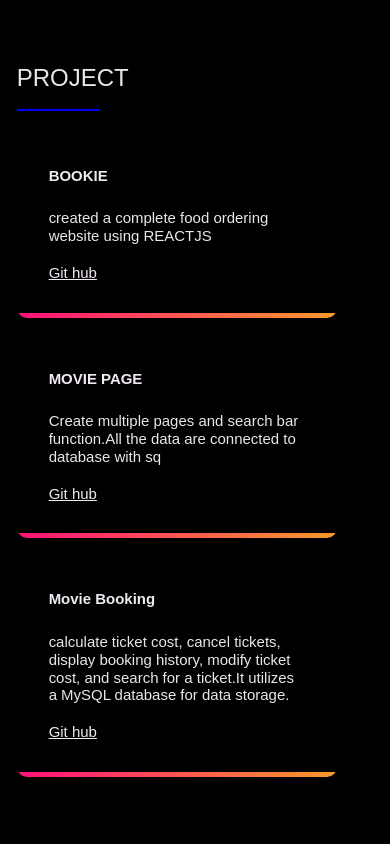
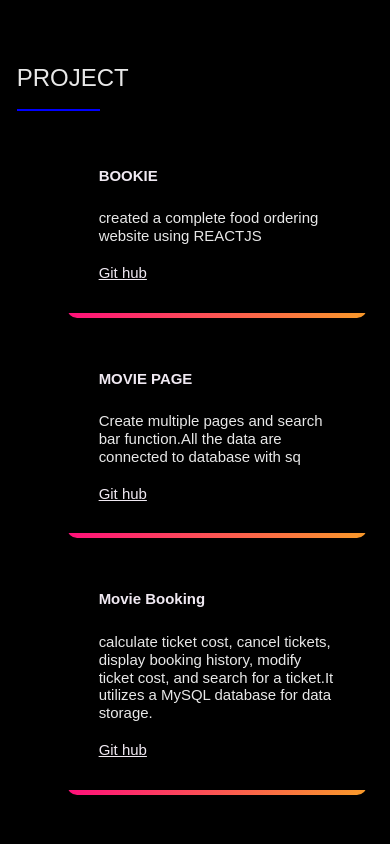
Before and after one commit to Rovind16/rovindportfolio, a plain HTML site: page rovind-portfolio/index.html in a window 390 px wide. Shown: the part 880-1724 px from the top of the page. Drawn offline with Linux system fonts and the light colour scheme; a web font is replaced by a local one.

Commit message:
Update index.css

```diff
--- a/rovind-portfolio/index.css
+++ b/rovind-portfolio/index.css
@@ -86,15 +86,42 @@
     grid-template-columns: 1fr 1fr;
     grid-gap: 150px;
   }
+
   @media(max-width: 1100px) {
     .crd1,.cd{
         display: grid;
         grid-template-columns: 1fr  1fr;
         grid-gap: 16px;
+
       }
       .intern{
         display: grid;
         grid-template-columns: 1fr 1fr;
+        grid-gap: 15px;
+      }
+}
+@media(max-width: 710px) {
+    .crd1,.cd{
+        display: grid;
+        grid-template-columns: 1fr ;
+        grid-gap: 15px;
+      }
+      .card {
+        position: relative;
+        display: flex;
+        align-items: center;
+        justify-content: center;
+        width: 420px;
+        margin-left: 50px;
+        box-shadow: 0 10px 20px rgba(0, 0, 0, 0.2);
+        padding: 32px;
+        overflow: hidden;
+        border-radius: 10px;
+        transition: all 0.5s cubic-bezier(0.23, 1, 0.320, 1);
+      }
+      .intern{
+        display: grid;
+        grid-template-columns: 1fr;
         grid-gap: 15px;
       }
 }
@@ -108,6 +135,18 @@
         display: grid;
         grid-template-columns: 1fr ;
         grid-gap: 15px;
+      }
+      .card {
+        position: relative;
+        display: flex;
+        align-items: center;
+        justify-content: center;
+        width: 300px;
+        box-shadow: 0 10px 20px rgba(0, 0, 0, 0.2);
+        padding: 32px;
+        overflow: hidden;
+        border-radius: 10px;
+        transition: all 0.5s cubic-bezier(0.23, 1, 0.320, 1);
       }
 }
 
@@ -666,10 +705,8 @@ body:not(.user-is-tabbing) a:focus {
         margin: 0 var(--gutter-huge) 0 0;
     }
 }
-/*
-.contact__info {
-    max-width: var(--container-medium-width);
-}
+
+
 .contact__info ul{
 
         list-style-type: none;
@@ -678,14 +715,14 @@ body:not(.user-is-tabbing) a:focus {
 .contact__info ul a:link{
  text-decoration: none;
 
-} */
+}
 .contact {
 
-    padding: 40px;
+    padding: 30px;
     margin: 20px;
-    border-radius: 10px;
+     border-radius: 1px;
     box-shadow: 0 0 10px rgba(0, 0, 0, 0.1);
-    text-align: center;
+     text-align: center;
   }
 
   h2 {
@@ -698,6 +735,12 @@ body:not(.user-is-tabbing) a:focus {
     margin-top: 20px;
   }
 
+  @media (max-width: 768px) {
+    .contact{
+        padding: 20px;
+        margin: 10px;
+    }
+  }
   p {
     margin-bottom: 15px;
     color: #e8e8e8;
@@ -742,7 +785,6 @@ body:not(.user-is-tabbing) a:focus {
   .btn:hover {
     background: linear-gradient(-45deg, #f89b29 0%, #ff0f7b 100% );
   }
-
   /* Media Queries */
   @media (max-width: 768px) {
     h2 {
```
